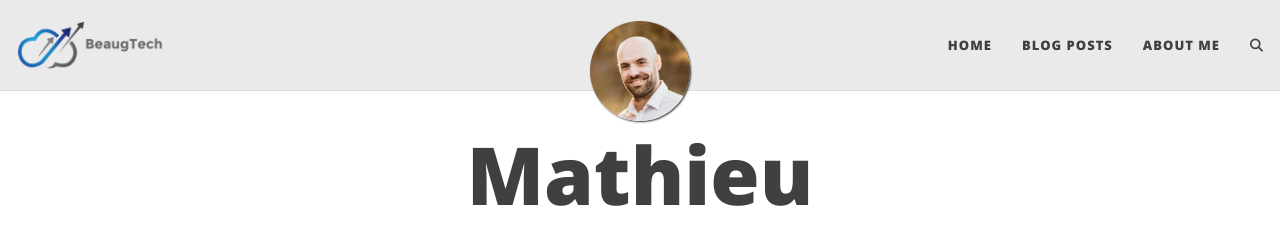
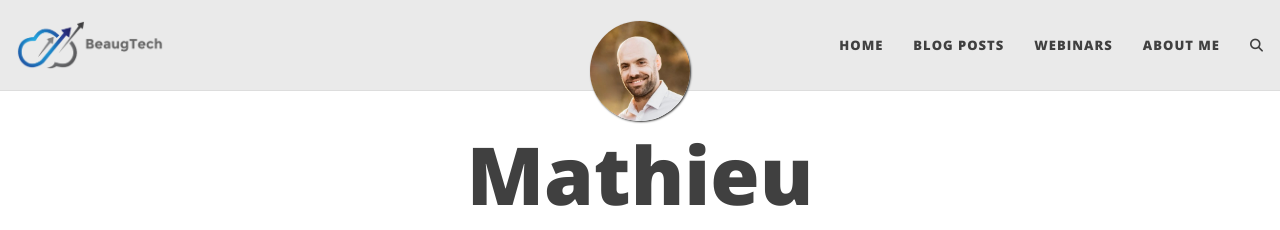
Before and after one commit to Matt95B/blog, a Jekyll site: the page built from index.html, in a window 1280 px wide. Shown: the top 230 px of the page. Built offline with Jekyll 4.4.1, drawn with Linux system fonts in a browser that asks for light colours; the list of posts is cut into pages by our own code; comment, search, counter and statistics services are not loaded.

Commit message:
update
Signed-off-by: Mathieu Beaugrand <189304497+Matt95B@users.noreply.github.com>

```diff
--- a/_config.yml
+++ b/_config.yml
@@ -22,6 +22,7 @@ author: Mathieu Beaugrand
 navbar-links:
   Home: "http://blog.beaugtech.com"
   Blog posts: "posts"
+  Webinars: "webinars"
   About Me: "aboutme"
 
 ################
```
